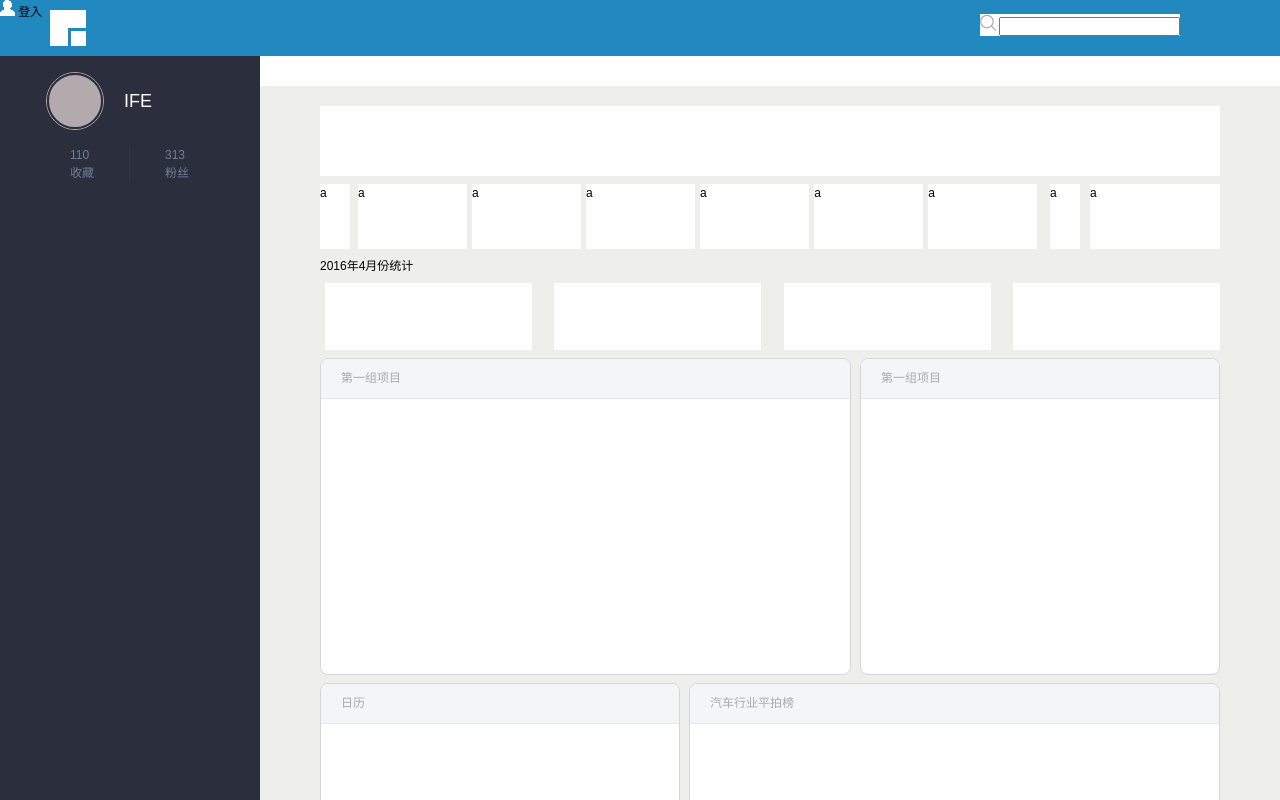
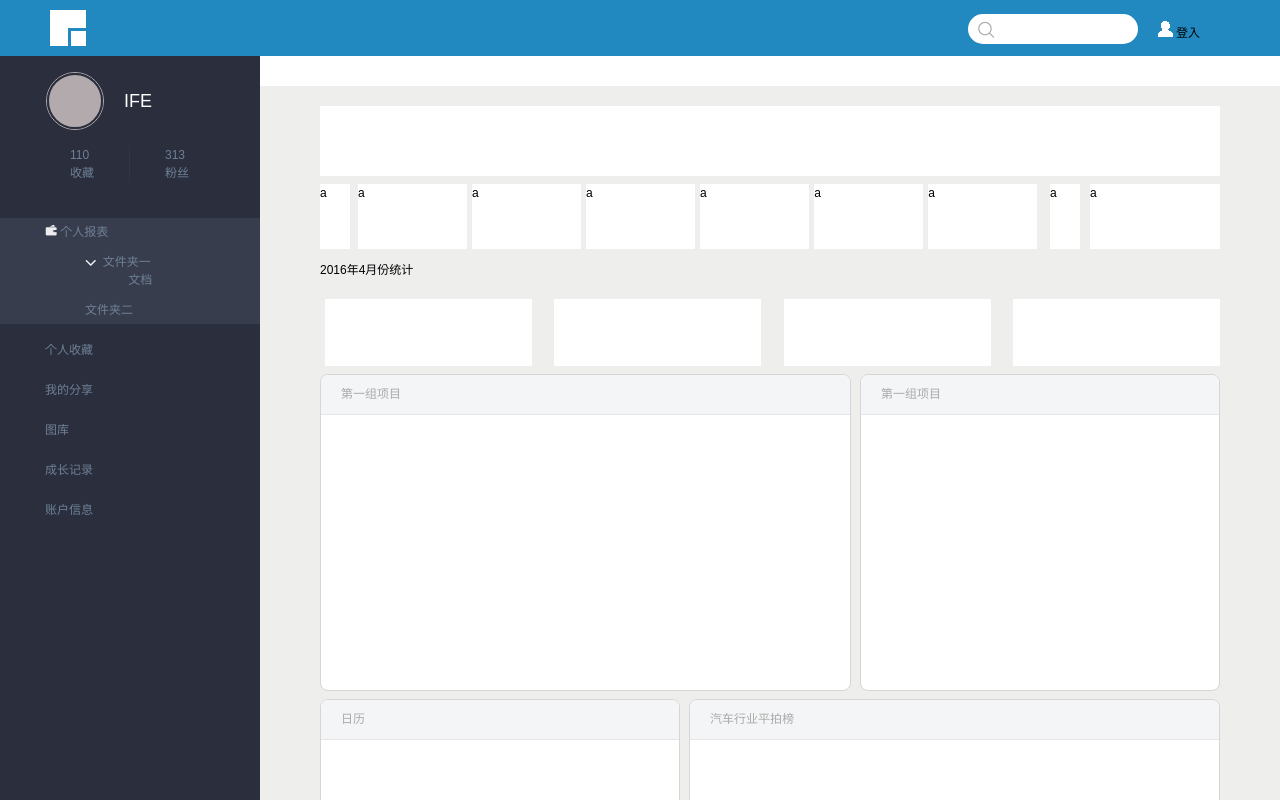
Before and after one commit to l1xiao/IFE, a plain HTML site: page phase1/task9.html in a window 1280 px wide. Drawn offline with Linux system fonts and the light colour scheme.

Commit message:
add menu

```diff
--- a/phase1/css/task9.css
+++ b/phase1/css/task9.css
@@ -1,11 +1,10 @@
-* {
+
+body {
+    font: 12px/1.5 Microsoft YaHei,arial,sans-serif,'宋体';
     margin:0;
     padding: 0;
 }
-body {
-    font: 12px/1.5 Microsoft YaHei,arial,sans-serif,'宋体';
-}
-container, aside, search, header, main, info, path, content, project, logo{
+container, aside, search, header, main, info, path, content, project, logo, login, menu{
     display:block;
 }
 h1, h2, h3, h4, h5, h6 {
@@ -38,11 +37,34 @@ logo {
     left:50px;
 }
 search {
+    position:raletive;
+    float:left;
+
+}
+search input {
     background-color: white;
-    margin:auto;
+    border:none;
+    padding: 0 10px 0 30px;
+    border-radius: 50px;
+    height: 30px;
+    width:170px;
+    box-sizing: border-box;
+}
+search img {
     position:absolute;
-    right: 100px;
-    top: 14px;
+    top:7px;
+    left:10px;
+}
+login {
+    float:right;
+    position:relative;
+    top:7px;
+    right:-20px;
+}
+header div{
+    position:absolute;
+    top:14px;
+    right:100px;
 }
 .content {
     position: absolute;
@@ -99,6 +121,7 @@ info {
 }
 info p {
     color: #6e8095;
+    margin:0;
 }
 .collection p{
     padding-left:70px;
@@ -110,9 +133,27 @@ info p {
 
 }
 menu {
-    width:100%;
+    position: absolute;
+    top: 150px;
+    left: 0;
+    right: 0;
+    bottom: 0;
+    overflow: hidden;
+    overflow-y: auto;
+    color:#6e8095;
+    padding:0;
+    margin:0;
 }
+menu dl {
+    padding: 5px 0 5px 45px;
+}
+.child dl {
+    padding: 0;
+}
+menu dl:first-child {
+    background: #383d4e;
 
+}
 main {
     background-color: #eeeeed;
     height: 100%;
--- a/phase1/task9.html
+++ b/phase1/task9.html
@@ -11,14 +11,15 @@
     <container>
         <header>
             <logo></logo>
+            <div>
                 <search>
                     <img src="img/task9_zoom.png" alt="">
                     <input type="text">
                 </search>
                 <login>
-                <img src="img/task9_login.png" alt="">
-                 登入
+                    <img src="img/task9_login.png" alt=""> 登入
                 </login>
+            </div>
         </header>
         <div class="content">
             <aside>
@@ -40,15 +41,30 @@
                 </info>
                 <menu>
                     <dl>
-                        <dt></dt>
-                        <dd></dd>
-                        <dt></dt>
+                        <dt class="active">
+                            <img src="img/task9_file_open.png" alt="">
+                            <span>个人报表</span>
+                        </dt>
+                        <dd class="child">
+                            <dl>
+                                <dt class="active">
+                                    <img src="img/task9_open_arrow.png" alt="">
+                                    <img src="" alt="">
+                                    <span>文件夹一</span>
+                                </dt>
+                                <dd class="active">
+                                    <img src="" alt="">
+                                    <span>文档</span>
+                                </dd>
                             </dl>
-                    <dl></dl>
-                    <dl></dl>
-                    <dl></dl>
-                    <dl></dl>
-                    <dl></dl>
+                        </dd>
+                        <dd>文件夹二</dd>
+                    </dl>
+                    <dl><dt>个人收藏</dt></dl>
+                    <dl><dt>我的分享</dt></dl>
+                    <dl><dt>图库</dt></dl>
+                    <dl><dt>成长记录</dt></dl>
+                    <dl><dt>账户信息</dt></dl>
                 </menu>
             </aside>
             <main>
```
Lines whose indentation alone changed are shown as unchanged.
